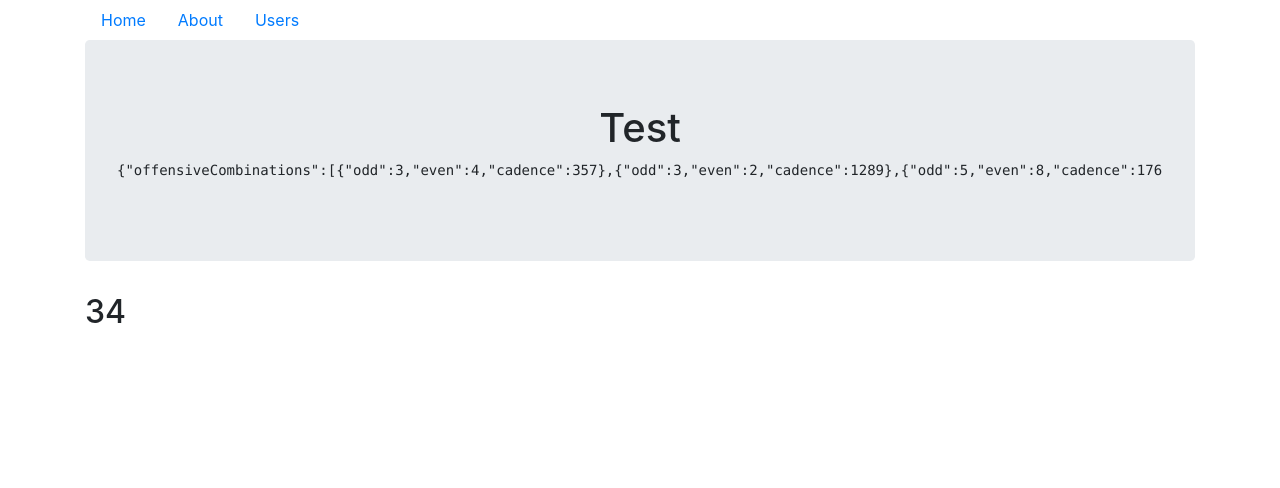
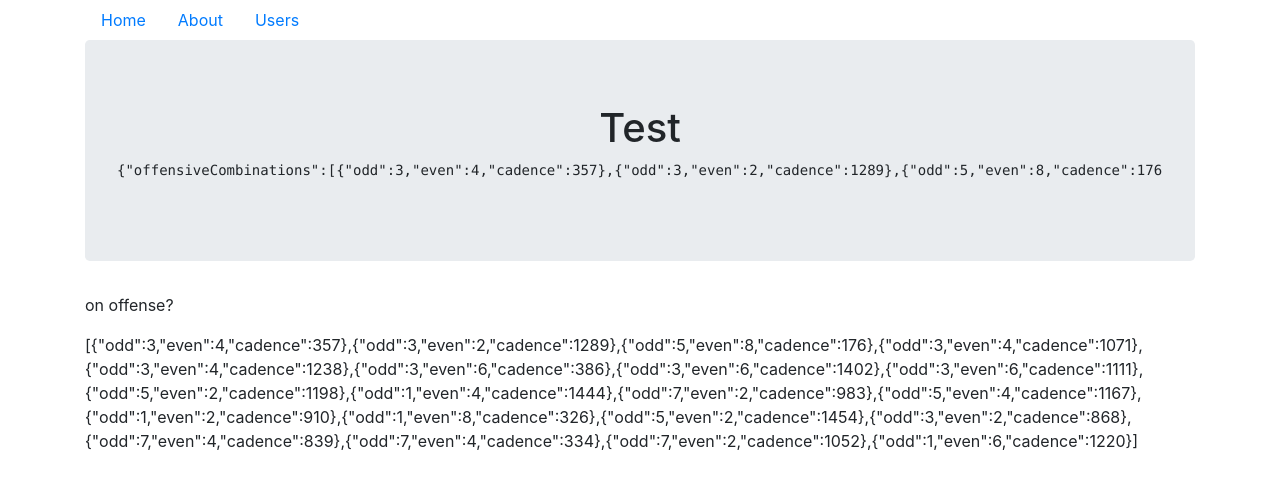
Before and after one commit to dweng0/boxed, a React (Create React App) app: page / in a window 1280 px wide. Shown: the top 488 px of the page. Built offline with nearby package versions, Linux system fonts and the light colour scheme.

Commit message:
starting higher up

```diff
--- /dev/null
+++ b/src/components/Displayer/index.tsx
@@ -0,0 +1,23 @@
+
+import Instructor from '../../domain/instructor';
+
+interface ComboDetails {
+    details: Instructor
+};
+
+const OFFENSIVE_YIELD = 7;
+
+const onOffense = (): boolean => (Math.floor(Math.random() * OFFENSIVE_YIELD) + 1 <= OFFENSIVE_YIELD);
+
+const DisplayField: React.FunctionComponent<ComboDetails> = (props) => {
+    const { details } = props;
+    return (
+        <div>
+            <p> on offense? {onOffense || "yes"}</p>
+            {JSON.stringify(details.offensiveCombinations)}
+        </div>
+
+    )
+ }
+
+export default DisplayField
--- a/src/components/NumberDisplayer/hooks/reducer.ts
+++ /dev/null
@@ -1,15 +0,0 @@
-import { ComboStatus } from "../models/ComboStatus";
-import { Action } from "../models/action";
-
-const reducer = (state: ComboStatus , action: Action) => {
-  switch (action.type) {
-    case 'cadence':
-      return ComboStatus.evenHand
-    case 'finished':
-      return ComboStatus.finished
-    default:
-      throw new Error();
-  }
-}
-
-export default reducer
--- a/src/components/NumberDisplayer/index.tsx
+++ /dev/null
@@ -1,19 +0,0 @@
-import React, { useReducer } from 'react';
-import { ComboStatus } from './models/ComboStatus';
-import { Details } from './models/details';
-import reducer from './hooks/reducer';
-
-const DisplayCombo: React.FunctionComponent<Details> = (props) => {
-    const { odd, even, cadence} = props;
-    const [state, dispatch] = useReducer(reducer, ComboStatus.evenHand);
-    return (
-        <div className="container">
-            <div className="row">
-                <h2>{odd}</h2>
-                <h2>{even}</h2>
-            </div>
-        </div>
-    )
-}
-
-export default DisplayCombo;
--- a/src/components/NumberDisplayer/models/ComboStatus.ts
+++ /dev/null
@@ -1,5 +0,0 @@
-export enum ComboStatus {
-    oddHand,
-    evenHand,
-    finished
-}
--- a/src/components/NumberDisplayer/models/action.ts
+++ /dev/null
@@ -1,6 +0,0 @@
-import { ComboStatus } from "./ComboStatus";
-
-export interface Action {
-    type: string,
-    payload: ComboStatus
-}
--- a/src/components/NumberDisplayer/models/details.ts
+++ /dev/null
@@ -1,5 +0,0 @@
-export interface Details {
-    odd: number,
-    even: number,
-    cadence: number
-}
--- a/src/pages/Home/App.tsx
+++ b/src/pages/Home/App.tsx
@@ -1,7 +1,7 @@
 import React from 'react';
 import './App.css';
 import { ComboMaker } from '../../services/combomaker';
-import NumberDisplayer from '../../components/NumberDisplayer';
+import Displayer from '../../components/Displayer';
 
 const Test: React.FunctionComponent = () => {
     var code = new ComboMaker().start(4, 20);
@@ -11,7 +11,7 @@ const Test: React.FunctionComponent = () => {
             <h1>Test</h1>
             <pre>{JSON.stringify(code)}</pre>
         </div>
-        <NumberDisplayer odd={code.offensiveCombinations[0].odd} even={code.offensiveCombinations[0].even} cadence={200}/>
+        <Displayer details={code} />
         </>
     )
 }
```
Also changed, not shown: 1 other file (tests, documents, lock files or other folders).
